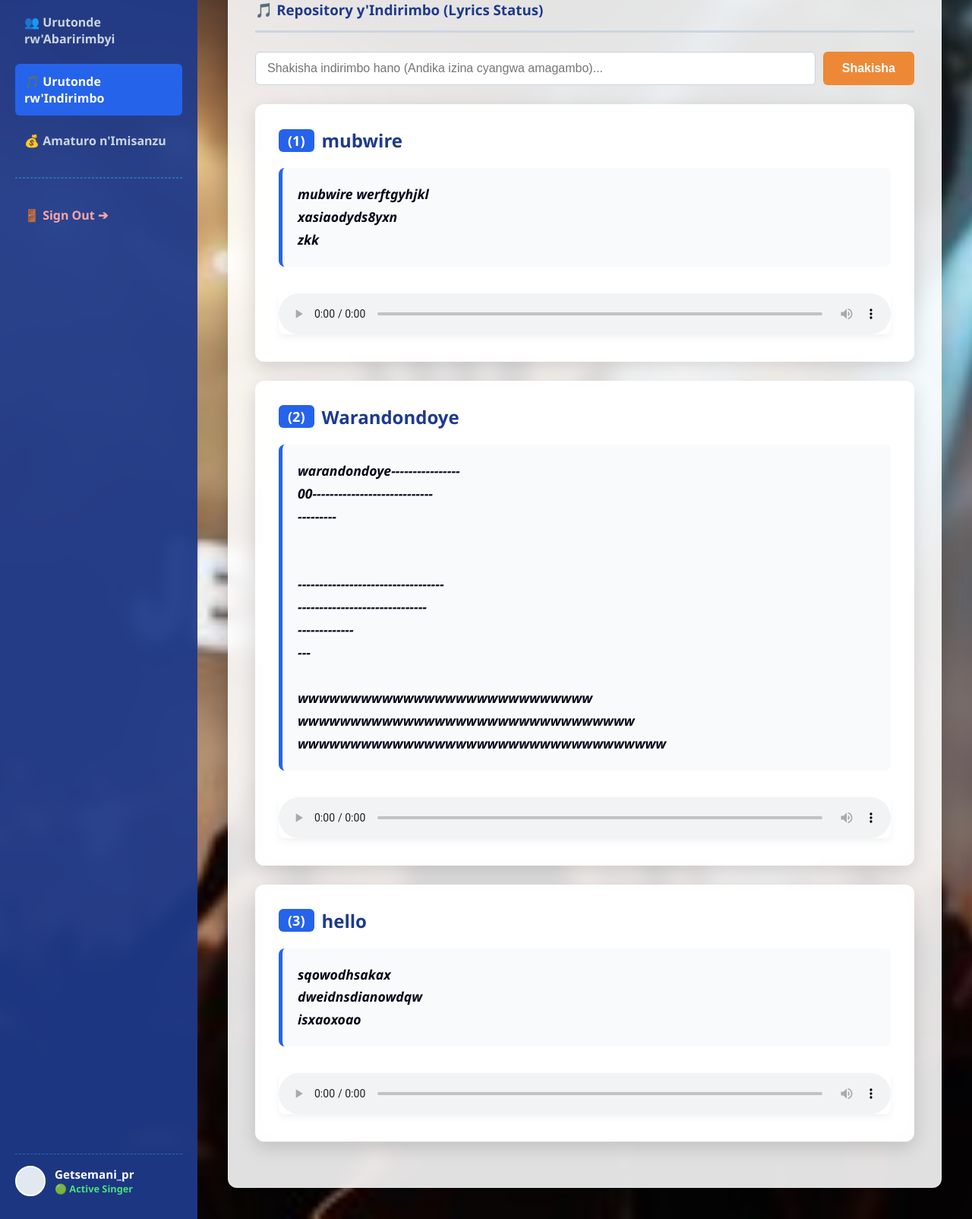
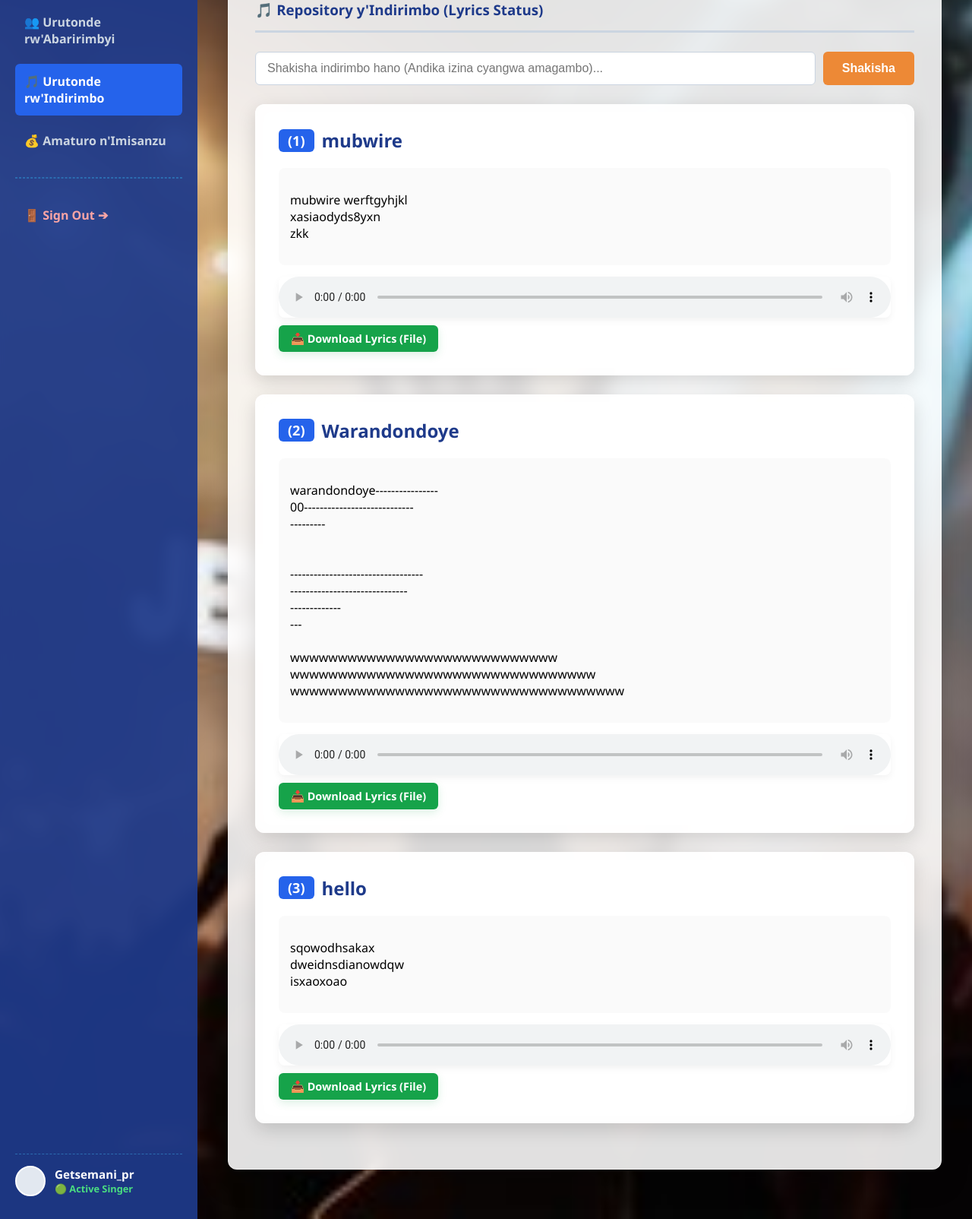
Before and after one commit to CyubahiroJMV/getsemani-choir-system, a Django app: page /songs/ in a window 1280 px wide. Shown: the part 153-1757 px from the top of the page at 76% size. Run offline with Django 5.2, Linux system fonts and the light colour scheme; a user stored in the database is signed in; data comes from the database, SQL or seed files in the repository.

Commit message:
Add files via upload

```diff
--- a/choir_app/templates/choir_app/members.html
+++ b/choir_app/templates/choir_app/members.html
@@ -79,6 +79,12 @@
             <form method="GET" action="{% url 'members_list' %}" style="display: flex; gap: 10px; margin-bottom: 25px;">
                 <input type="text" name="q" value="{{ query|default:'' }}" placeholder="Shakisha umuririmbyi (Andika izina cyangwa ijwi aririmba nka Alto, Bass)..." style="flex: 1; padding: 12px 15px; border: 1px solid #cbd5e1; border-radius: 6px; font-size: 1em; outline: none; box-shadow: inset 0 1px 3px rgba(0,0,0,0.05); font-weight: 500;">
                 <button type="submit" style="background: #ed8936; color: white; border: none; padding: 12px 25px; border-radius: 6px; font-weight: bold; cursor: pointer; font-size: 1em;">Shakisha</button>
+                <!-- KUKOSORA NKURU: BUTO NSHYA Y'ICYATSI YA ONE-CLICK PDF DOWNLOADER ENGINE -->
+<div style="margin-bottom: 20px; display: flex; justify-content: flex-end;">
+    <a href="?q={{ query }}&download_pdf=1" style="background: #16a34a; color: white; text-decoration: none; padding: 10px 20px; border-radius: 8px; font-weight: bold; font-size: 0.95em; display: inline-flex; align-items: center; gap: 8px; box-shadow: 0 4px 12px rgba(22, 163, 74, 0.2);">
+        📥 Download PDF Report
+    </a>
+</div>
             </form>
 
             <table class="data-table">
--- a/choir_app/templates/choir_app/songs.html
+++ b/choir_app/templates/choir_app/songs.html
@@ -140,14 +140,19 @@
             </form>
 
             {% for song in songs %}
+
                 <div class="song-card">
                     <h2>
                         <span style="background: #2563eb; color: white; padding: 3px 12px; border-radius: 6px; font-size: 0.75em;">({{ forloop.counter }})</span>
                         {{ song.title }}
+
                     </h2>
 
                     {% if song.lyrics %}
-                        <div class="song-lyrics">{{ song.lyrics }}</div>
+                    <div id="lyrics-box-{{ song.id }}" style="padding: 15px; background: rgba(0,0,0,0.02); border-radius: 8px;">
+                        <p style="white-space: pre-line;">{{ song.lyrics }}</p>
+                    </div>
+
                     {% else %}
                         <p style="color: #64748b; font-style: italic;">Nta magambo (Lyrics) yanditswe kuri iyi ndirimbo.</p>
                     {% endif %}
@@ -157,7 +162,14 @@
                             <source src="{{ song.audio_file.url }}" type="audio/mpeg">
                             Browser yawe ntabwo ishyigikiye kwatsa audio player.
                         </audio>
+                 <!-- KUKOSORA NKURU: BUTO NYAKURI YA ONE-CLICK TEXT DOWNLOADER ENGINE FOR LYRICS -->
+<a href="?download_lyrics_id={{ song.id }}" style="background: #16a34a; color: white; text-decoration: none; padding: 8px 16px; border-radius: 6px; font-weight: bold; font-size: 0.9em; margin-top: 5px; display: inline-flex; align-items: center; gap: 6px; box-shadow: 0 4px 12px rgba(22, 163, 74, 0.15);">
+    📥 Download Lyrics (File)
+</a>
+
+
                     {% endif %}
+
                 </div>
             {% empty %}
                 <div class="song-card" style="text-align: center;">
@@ -168,4 +180,31 @@
     </div>
 
 </body>
+<!-- =========================================================================
+     📥 AUTOMATED LYRICS PDF DOWNLOADER ENGINE (ONE-CLICK JAVASCRIPT)
+     ========================================================================= -->
+     <script src="https://cloudflare.com"></script>
+     <script>
+     function downloadLyrics(songId, songTitle) {
+         // Gufata igice cyonyine cy'agasanduku k'amagambo y'iyo ndirimbo usesuye
+         const element = document.getElementById('lyrics-box-' + songId);
+
+         if (!element) {
+             alert("Nta magambo (Lyrics) y'iyi ndirimbo yanditse!");
+             return;
+         }
+
+         const options = {
+             margin:       15,
+             filename:     'Indirimbo_' + songTitle.replace(/\s+/g, '_') + '_Getsemani.pdf',
+             image:        { type: 'jpeg', quality: 0.98 },
+             html2canvas:  { scale: 2, useCORS: true },
+             jsPDF:        { unit: 'mm', format: 'a4', orientation: 'portrait' }
+         };
+
+         // Gufungura amayira no gusunika download live muli browser directly usesuye
+         html2pdf().set(options).from(element).save();
+     }
+     </script>
+
 </html>
```
Also changed, not shown: choir_app/templates/choir_app/contributions.html (+34 -2 lines).
